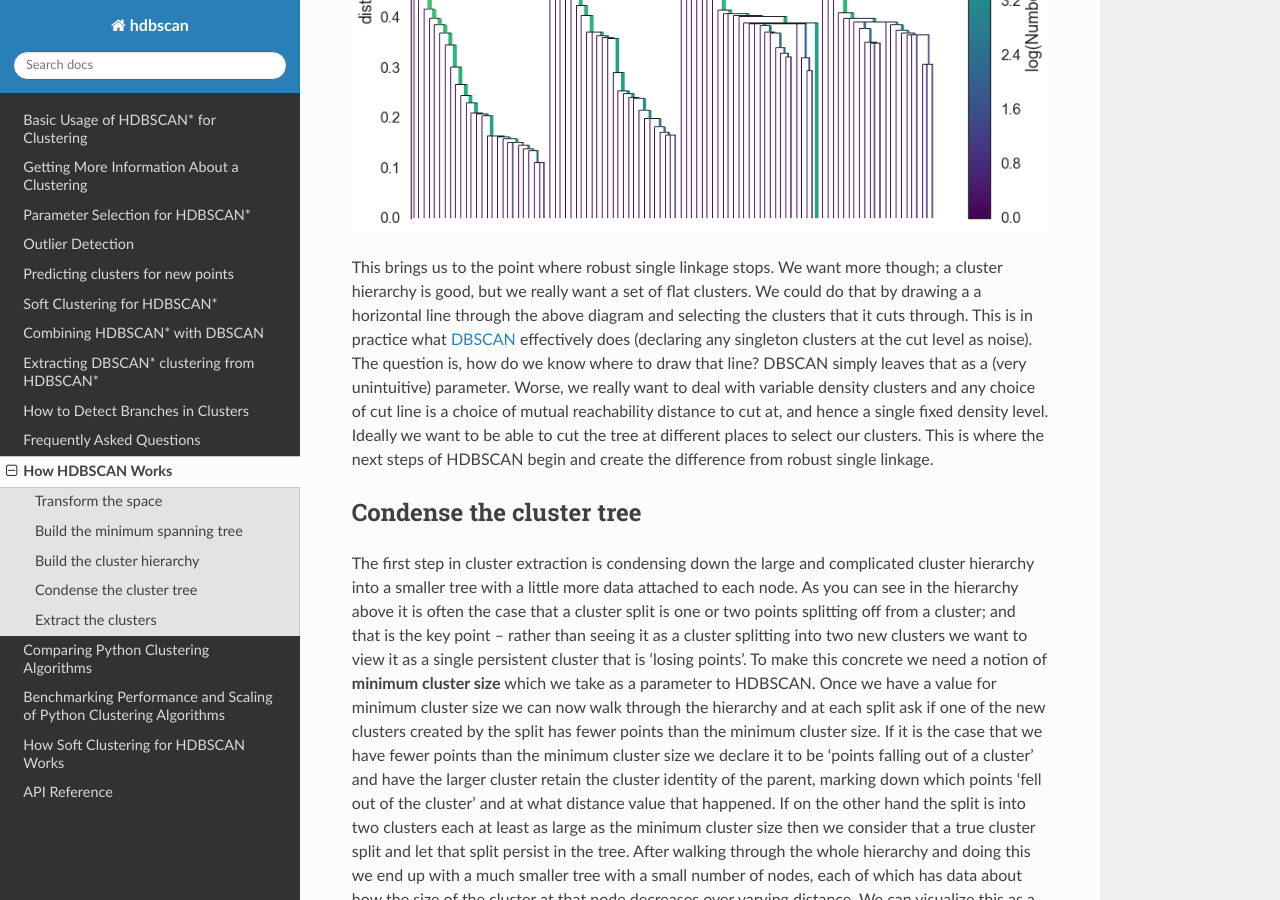
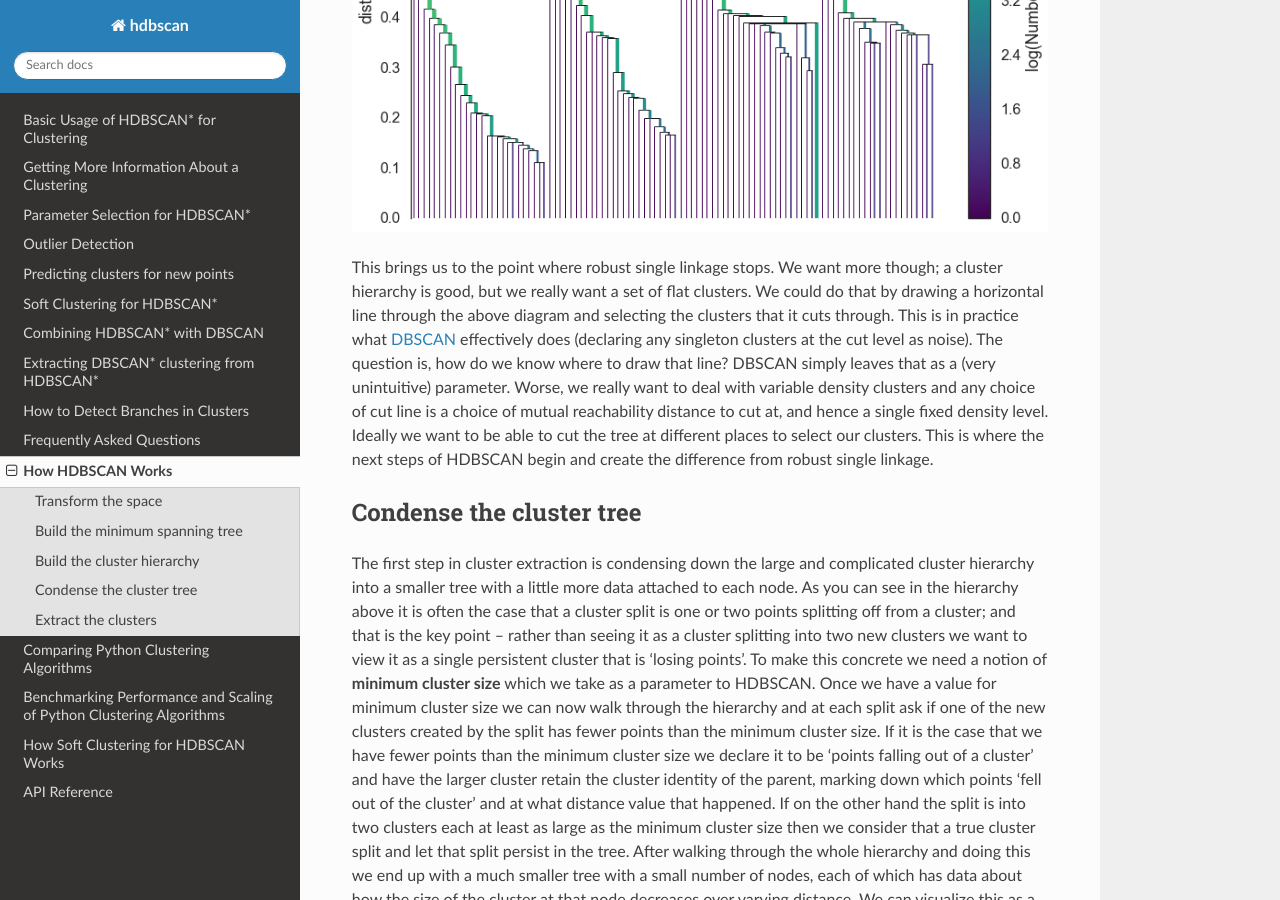
Before and after one commit to scikit-learn-contrib/hdbscan, a Sphinx documentation site: the page built from docs/how_hdbscan_works.rst, in a window 1280 px wide and 900 px high, scrolled down 8246 px. Built offline with Sphinx 7.4.7 and the Read the Docs theme 3.1.0, drawn with Linux system fonts in a browser that asks for light colours; formulas are drawn with MathJax 3.

```diff
--- a/docs/how_hdbscan_works.rst
+++ b/docs/how_hdbscan_works.rst
@@ -257,7 +257,7 @@ data structure. We can view the result as a dendrogram as we see below:
 
 This brings us to the point where robust single linkage stops. We want
 more though; a cluster hierarchy is good, but we really want a set of
-flat clusters. We could do that by drawing a a horizontal line through
+flat clusters. We could do that by drawing a horizontal line through
 the above diagram and selecting the clusters that it cuts through. This
 is in practice what
 `DBSCAN <http://scikit-learn.org/stable/modules/clustering.html#dbscan>`__
```
